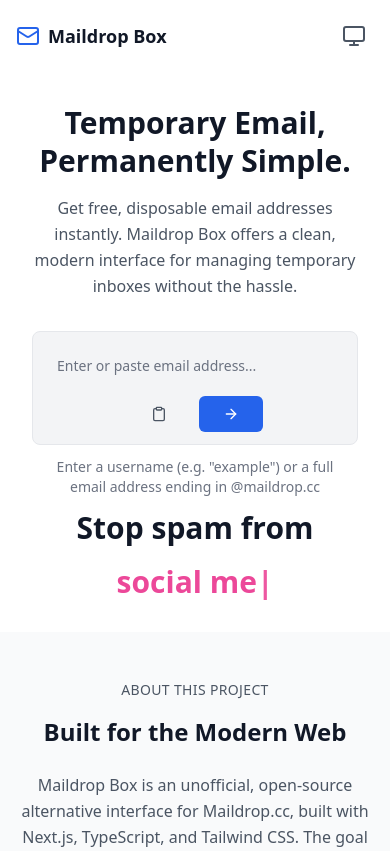
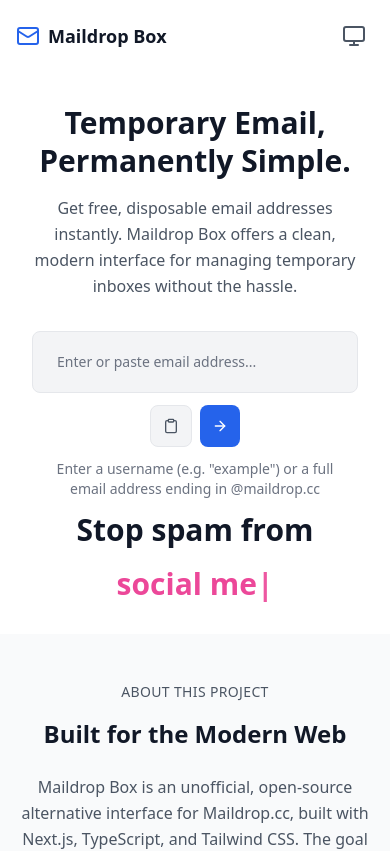
Before and after one commit to MrSrv7/maildrop-box, a Next.js app: page / in a window 390 px wide. Shown: the top 851 px of the page. Built offline with nearby package versions, Linux system fonts and the light colour scheme.

Commit message:
feat: Improve email input layout with responsive design for desktop and mobile views

```diff
--- a/src/app/page.tsx
+++ b/src/app/page.tsx
@@ -75,7 +75,8 @@
 
           {/* Email Input Form */}
           <div className="max-w-lg mx-auto px-4">
-            <div className={`flex flex-col sm:flex-row gap-2 sm:gap-3 p-3 sm:p-2 bg-gray-100 dark:bg-gray-800 rounded-lg border transition-colors ${
+            {/* Desktop Layout */}
+            <div className={`hidden sm:flex gap-3 p-2 bg-gray-100 dark:bg-gray-800 rounded-lg border transition-colors ${
               error
                 ? 'border-red-500 dark:border-red-400'
                 : 'border-gray-200 dark:border-gray-700'
@@ -85,21 +86,53 @@
                 placeholder="Enter or paste email address..."
                 value={email}
                 onChange={handleInputChange}
-                className="flex-1 px-3 sm:px-4 py-3 bg-transparent text-gray-900 dark:text-gray-100 placeholder-gray-500 dark:placeholder-gray-400 focus:outline-none text-sm min-h-[44px] sm:min-h-0"
+                className="flex-1 px-4 py-3 bg-transparent text-gray-900 dark:text-gray-100 placeholder-gray-500 dark:placeholder-gray-400 focus:outline-none text-sm"
               />
+              <div className="flex gap-2">
+                <button
+                  onClick={handlePaste}
+                  className="flex-none p-3 text-gray-600 dark:text-gray-400 hover:text-gray-900 dark:hover:text-gray-100 hover:bg-gray-200 dark:hover:bg-gray-700 rounded-md transition-colors min-h-[44px] flex items-center justify-center"
+                  title="Paste from clipboard"
+                >
+                  <Clipboard className="w-5 h-5" />
+                </button>
+                <button
+                  onClick={handleSubmit}
+                  className="flex-none p-3 bg-blue-600 hover:bg-blue-700 text-white rounded-md transition-colors min-h-[44px] flex items-center justify-center"
+                >
+                  <ArrowRight className="w-5 h-5" />
+                </button>
+              </div>
+            </div>
+
+            {/* Mobile Layout */}
+            <div className="sm:hidden space-y-3">
+              <div className={`p-3 bg-gray-100 dark:bg-gray-800 rounded-lg border transition-colors ${
+                error
+                  ? 'border-red-500 dark:border-red-400'
+                  : 'border-gray-200 dark:border-gray-700'
+              }`}>
+                <input
+                  type="text"
+                  placeholder="Enter or paste email address..."
+                  value={email}
+                  onChange={handleInputChange}
+                  className="w-full px-3 py-2 bg-transparent text-gray-900 dark:text-gray-100 placeholder-gray-500 dark:placeholder-gray-400 focus:outline-none text-sm"
+                />
+              </div>
               <div className="flex gap-2 justify-center">
                 <button
                   onClick={handlePaste}
-                  className="w-16 sm:flex-none p-2 sm:p-3 text-gray-600 dark:text-gray-400 hover:text-gray-900 dark:hover:text-gray-100 hover:bg-gray-200 dark:hover:bg-gray-700 rounded-md transition-colors min-h-[36px] sm:min-h-[44px] flex items-center justify-center"
+                  className="p-3 text-gray-600 dark:text-gray-400 hover:text-gray-900 dark:hover:text-gray-100 bg-gray-100 dark:bg-gray-800 hover:bg-gray-200 dark:hover:bg-gray-700 rounded-lg transition-colors flex items-center justify-center border border-gray-200 dark:border-gray-700"
                   title="Paste from clipboard"
                 >
-                  <Clipboard className="w-4 h-4 sm:w-5 sm:h-5" />
+                  <Clipboard className="w-4 h-4" />
                 </button>
                 <button
                   onClick={handleSubmit}
-                  className="w-16 sm:flex-none p-2 sm:p-3 bg-blue-600 hover:bg-blue-700 text-white rounded-md transition-colors min-h-[36px] sm:min-h-[44px] flex items-center justify-center"
+                  className="p-3 bg-blue-600 hover:bg-blue-700 text-white rounded-lg transition-colors flex items-center justify-center"
                 >
-                  <ArrowRight className="w-4 h-4 sm:w-5 sm:h-5" />
+                  <ArrowRight className="w-4 h-4" />
                 </button>
               </div>
             </div>
```
